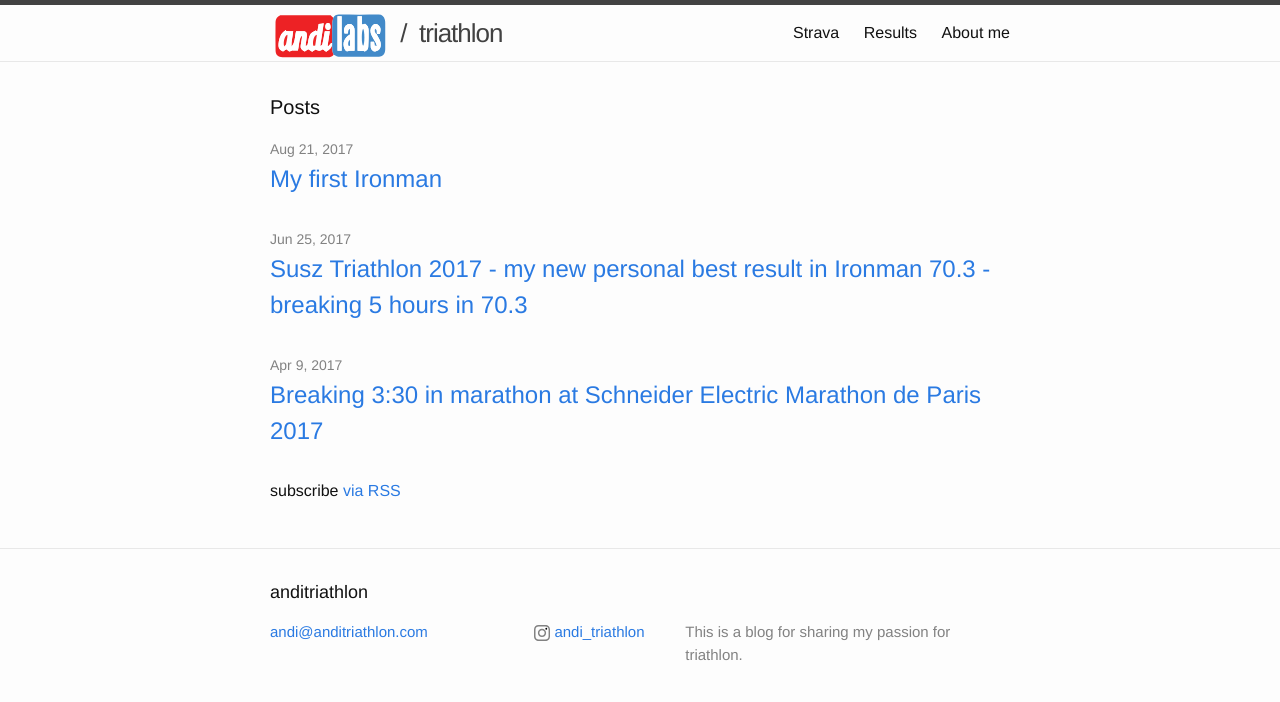
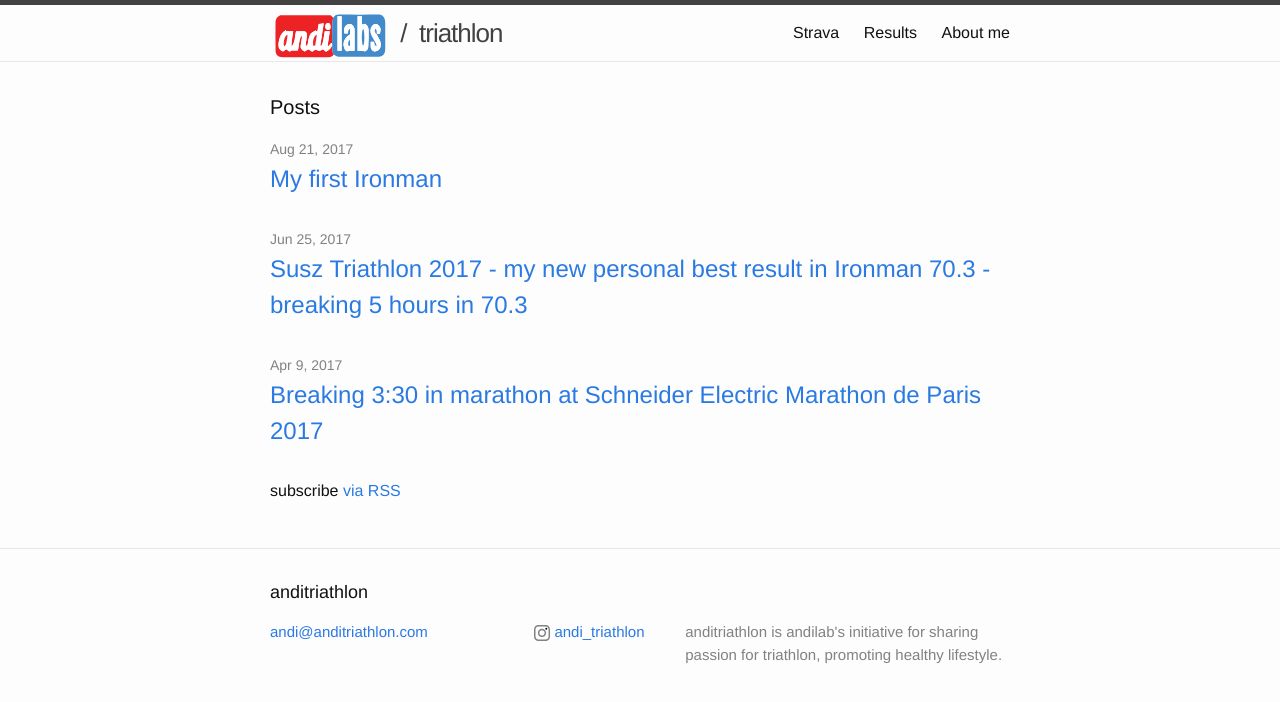
Before and after one commit to anditriathlon/anditriathlon.github.io, a Jekyll site: the page built from index.html, in a window 1280 px wide. Shown: the top 702 px of the page. Built offline with Jekyll 4.4.1, drawn with Linux system fonts in a browser that asks for light colours.

Commit message:
mission statment

```diff
--- a/_config.yml
+++ b/_config.yml
@@ -2,7 +2,7 @@
 title: anditriathlon
 email: andi@anditriathlon.com
 description: > # this means to ignore newlines until "baseurl:"
-  This is a blog for sharing my passion for triathlon.
+  anditriathlon is andilab's initiative for sharing passion for triathlon, promoting healthy lifestyle.
 baseurl: "" # the subpath of your site, e.g. /blog/
 url: "http://anditriathlon.github.io" # the base hostname & protocol for your site
 instagram_username: andi_triathlon
```
Also changed, not shown: 1 other file.
